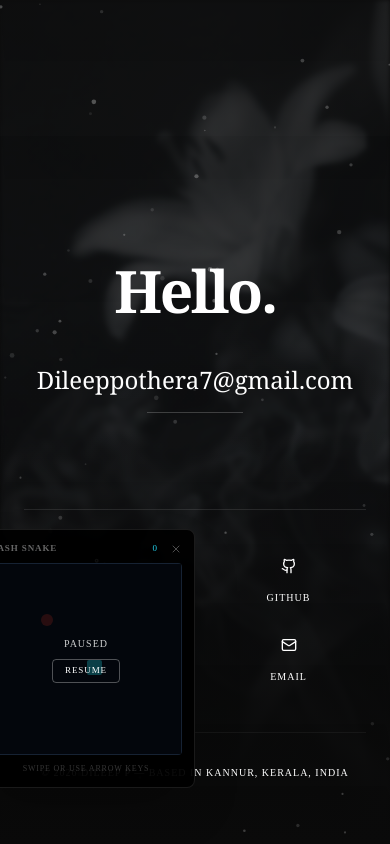
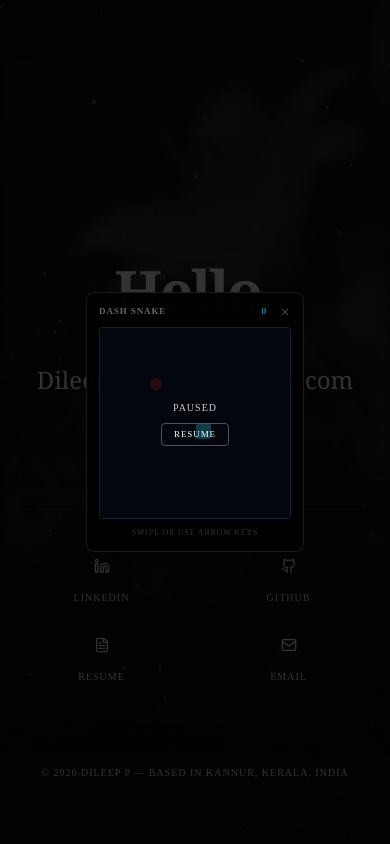
Before and after one commit to dileeppothera/portfolio, a Next.js app: page / in a window 390 px wide. Both pictures are taken after a click on the button 195 px from the left and 10155 px from the top of the page. Shown: the part 9373-10217 px from the top of the page. Built offline with nearby package versions, Linux system fonts and the light colour scheme; a web font is replaced by a local one.

Commit message:
feat: Center Dash Snake game panel on mobile and add `touch-none` to drawing canvas.

```diff
--- a/src/components/DashSnake.tsx
+++ b/src/components/DashSnake.tsx
@@ -178,9 +178,10 @@ export function DashSnake() {
                 </button>
             )}
 
-            {/* Expanded: Game panel */}
+            {/* Expanded: Game panel - fixed and centered on mobile */}
             {isOpen && (
-                <div className="absolute bottom-full right-0 mb-2 bg-black/95 border border-white/10 rounded-lg p-3 shadow-2xl z-50">
+                <div className="fixed inset-0 z-50 flex items-center justify-center bg-black/80 md:bg-transparent md:absolute md:inset-auto md:bottom-full md:right-0 md:mb-2">
+                    <div className="bg-black/95 border border-white/10 rounded-lg p-3 shadow-2xl">
                         <div className="flex items-center justify-between mb-2 gap-4">
                             <span className="text-[9px] uppercase tracking-widest text-white/40 font-bold">Dash Snake</span>
                             <div className="flex items-center gap-3">
@@ -243,6 +244,7 @@ export function DashSnake() {
                             Swipe or use arrow keys
                         </p>
                     </div>
+                </div>
             )}
         </div>
     );
--- a/src/components/Fragments.tsx
+++ b/src/components/Fragments.tsx
@@ -93,7 +93,7 @@ const IllustratorCanvas = () => {
                 onTouchStart={startDrawing}
                 onTouchMove={draw}
                 onTouchEnd={stopDrawing}
-                className="absolute inset-0 z-10"
+                className="absolute inset-0 z-10 touch-none"
             />
 
             {!hasDrawn && (
```
Lines whose indentation alone changed are shown as unchanged.
